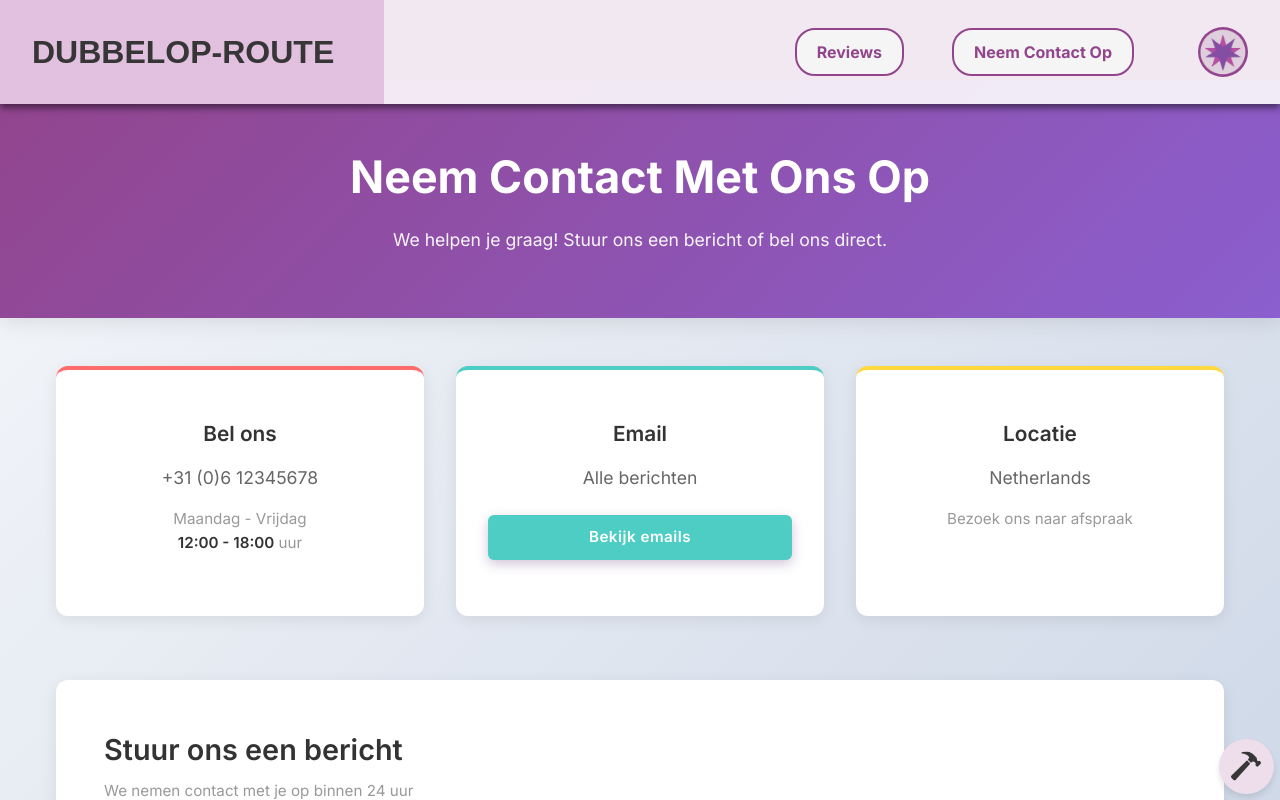
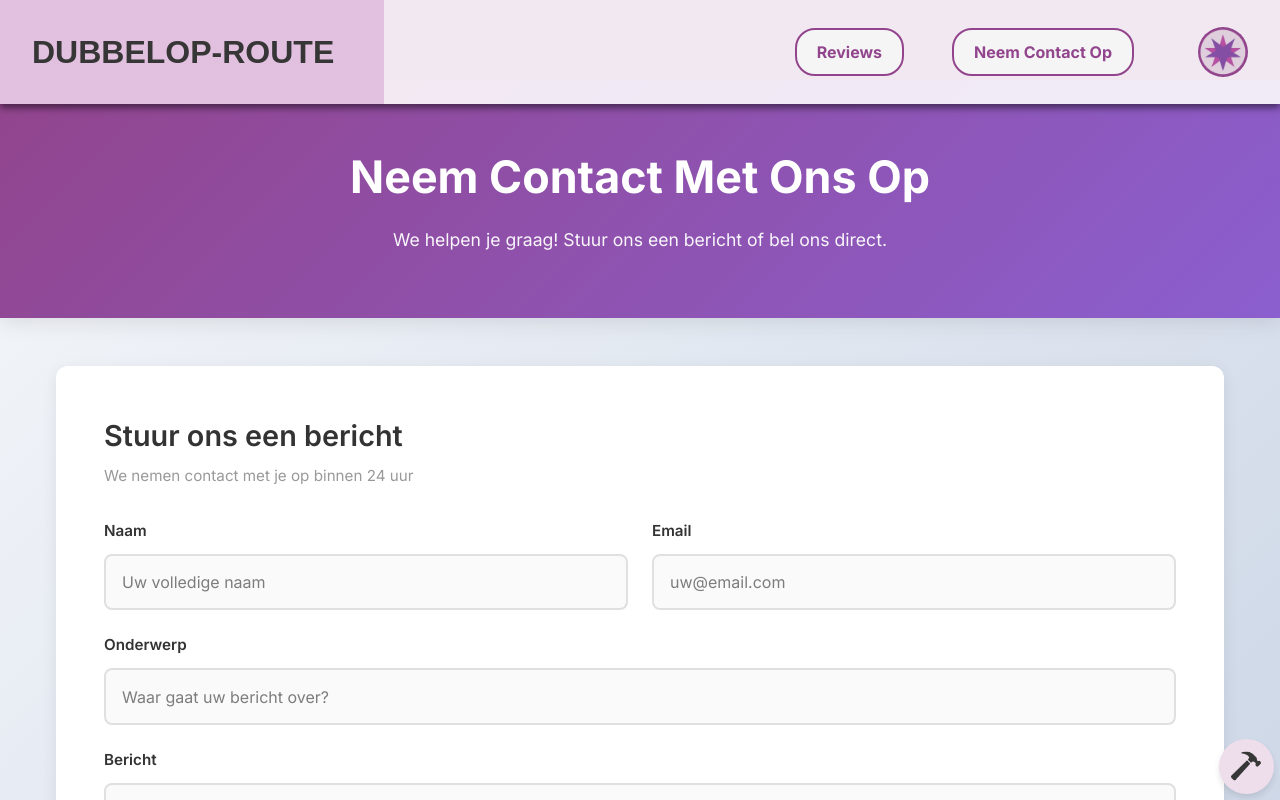
Before and after one commit to alexljn5/ed_project_croissant_team, a Vue app in the folder ed-vite/: page /contact in a window 1280 px wide. Built offline with nearby package versions, Linux system fonts and the light colour scheme.

Commit message:
contact but better

```diff
--- a/ed-vite/src/pages/Contact.vue
+++ b/ed-vite/src/pages/Contact.vue
@@ -12,35 +12,7 @@
     <div class="contact-container">
       <div class="contact-content">
         <!-- Contact Info Cards -->
-        <div class="info-cards">
-          <div class="info-card phone-card">
-            <div class="card-icon"></div>
-            <h3>Bel ons</h3>
-            <p class="contact-detail">+31 (0)6 12345678</p>
-            <p class="contact-hours">
-              Maandag - Vrijdag<br />
-              <span class="bold">12:00 - 18:00</span> uur
-            </p>
-          </div>
 
-          <div class="info-card email-card">
-            <div class="card-icon"></div>
-            <h3>Email</h3>
-            <p class="contact-detail">Alle berichten</p>
-            <router-link to="/emails" class="view-emails-link">
-              <button class="view-emails-btn">Bekijk emails</button>
-            </router-link>
-          </div>
-
-          <div class="info-card location-card">
-            <div class="card-icon"></div>
-            <h3>Locatie</h3>
-            <p class="contact-detail">Netherlands</p>
-            <p class="contact-hours">Bezoek ons naar afspraak</p>
-          </div>
-        </div>
-
-        <!-- Form Section -->
         <div class="form-section">
           <h2>Stuur ons een bericht</h2>
           <p class="form-description">
@@ -106,6 +78,15 @@
               {{ successMessage }}
             </div>
           </transition>
+
+          <!-- Phone Section Below Form -->
+          <div class="phone-section">
+            <h3>Of bel ons direct</h3>
+            <p class="phone-number">+31 (0)6 12345678</p>
+            <p class="phone-hours">
+              Maandag - Vrijdag<br /><span class="bold">12:00 - 18:00</span> uur
+            </p>
+          </div>
         </div>
       </div>
     </div>
@@ -134,7 +115,7 @@ const handleSubmit = () => {
       form.value.name,
       form.value.email,
       form.value.subject,
-      form.value.message
+      form.value.message,
     );
 
     successMessage.value = "Bericht succesvol verzonden! ✓";
@@ -452,6 +433,37 @@ textarea {
   font-weight: bold;
 }
 
+/* Phone Section Below Form */
+.phone-section {
+  margin-top: 2rem;
+  padding: 1.5rem;
+  background: #f9f9f9;
+  border-left: 4px solid #ff6b6b;
+  border-radius: 8px;
+  text-align: center;
+}
+
+.phone-section h3 {
+  font-size: 1.2rem;
+  color: #333;
+  margin: 0 0 0.5rem 0;
+  font-weight: 600;
+}
+
+.phone-number {
+  font-size: 1.3rem;
+  color: #ff6b6b;
+  font-weight: 700;
+  margin: 0.5rem 0;
+}
+
+.phone-hours {
+  font-size: 0.95rem;
+  color: #999;
+  margin: 0.5rem 0;
+  line-height: 1.6;
+}
+
 /* Animations */
 .slide-fade-enter-active {
   transition: all 0.3s ease;
```
